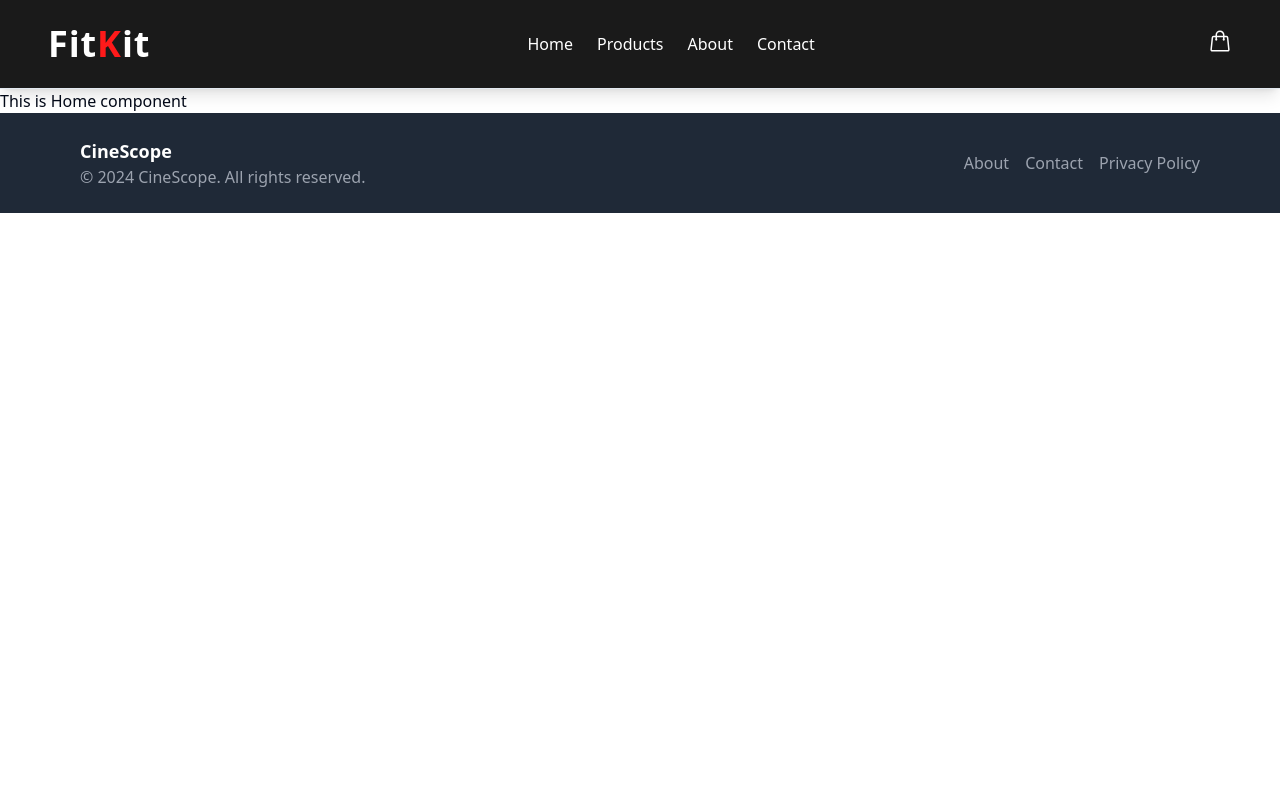
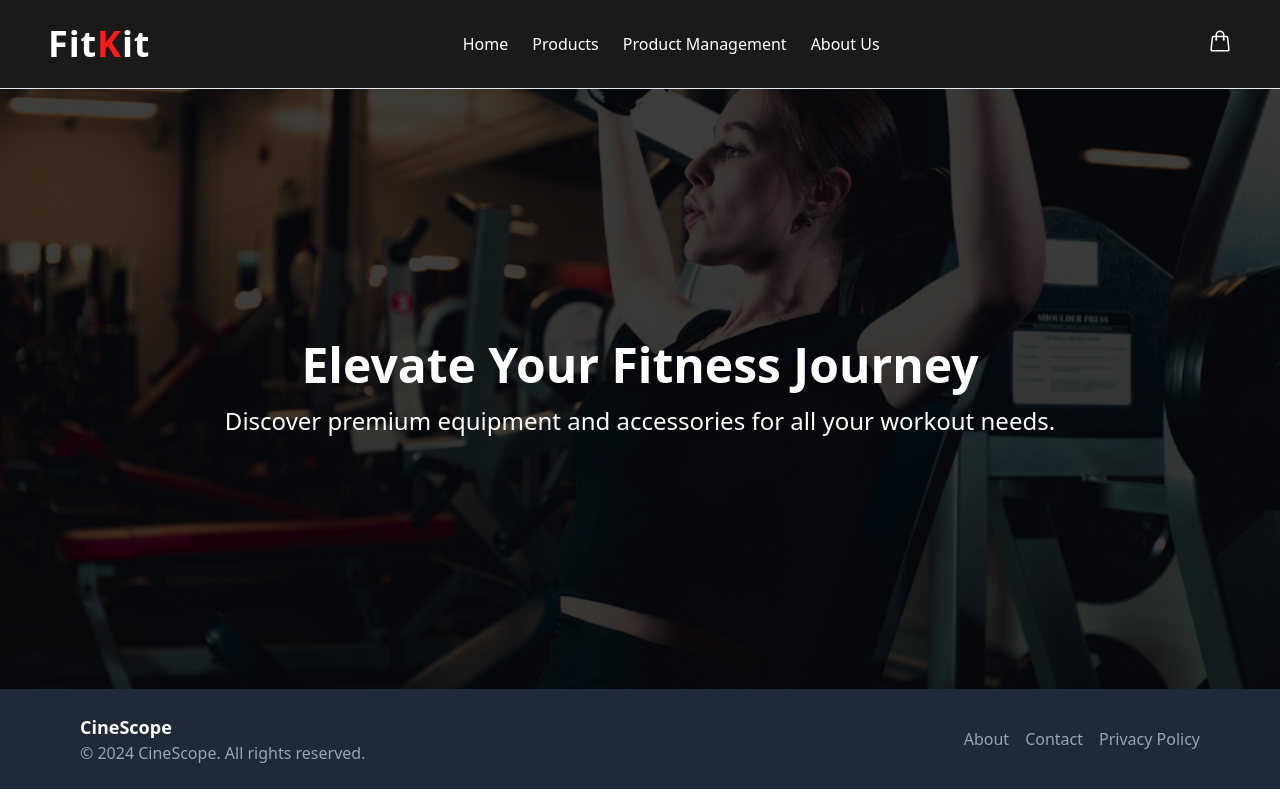
Before and after one commit to miavai649/fitkit-client, a React (Vite) app: page / in a window 1280 px wide. Built offline with nearby package versions, Linux system fonts and the light colour scheme.

Commit message:
banner added

```diff
--- a/src/pages/home/Home.tsx
+++ b/src/pages/home/Home.tsx
@@ -1,7 +1,24 @@
+import bannerImg from './../../assets/banner-backgroud.jpg'
+
 const Home = () => {
   return (
-    <div>
-      <h1>This is Home component</h1>
+    <div className='relative w-full h-[400px] md:h-[500px] lg:h-[600px] overflow-hidden m-0'>
+      <img
+        src={bannerImg}
+        alt='Banner Image'
+        width={1600}
+        height={900}
+        className='w-full h-full object-cover'
+      />
+      <div className='absolute inset-0 bg-black opacity-75'></div>
+      <div className='absolute inset-0 flex flex-col items-center justify-center p-4 text-center'>
+        <h2 className='text-3xl md:text-4xl lg:text-5xl font-bold text-white mb-4'>
+          Elevate Your Fitness Journey
+        </h2>
+        <p className='text-lg md:text-xl lg:text-2xl text-white'>
+          Discover premium equipment and accessories for all your workout needs.
+        </p>
+      </div>
     </div>
   )
 }
--- a/src/pages/shared/navbar/MainNavbar.tsx
+++ b/src/pages/shared/navbar/MainNavbar.tsx
@@ -1,34 +1,19 @@
-const mainNavItems = [
-  {
-    name: 'Home',
-    path: '/'
-  },
-  {
-    name: 'Products',
-    path: '/products'
-  },
-  {
-    name: 'About',
-    path: '/about'
-  },
-  {
-    name: 'Contact',
-    path: '/contact'
-  }
-]
+import { Link } from 'react-router-dom'
+import { navbarItems } from './SiteHeader'
 
 const MainNavbar = () => {
   return (
     <div className='mr-4 hidden md:flex items-center space-x-6'>
-      {mainNavItems.map((item, index) => (
+      {navbarItems.map((item, index) => (
+        <Link key={index} to={item.path}>
           <button
-          key={index}
             className='relative text-white font-medium transition-colors duration-200
           hover:text-secondary-500 after:content-[""] after:absolute after:left-0
           after:-bottom-1 after:w-0 after:h-[2px] after:bg-secondary-500
           after:transition-all after:duration-300 hover:after:w-full'>
-          {item.name}
+            {item.label}
           </button>
+        </Link>
       ))}
     </div>
   )
--- a/src/pages/shared/navbar/MobileNavbar.tsx
+++ b/src/pages/shared/navbar/MobileNavbar.tsx
@@ -2,6 +2,8 @@ import { useState } from 'react'
 import { Sheet, SheetContent, SheetTrigger } from '@/components/ui/sheet'
 import { Button } from '@/components/ui/button'
 import { Menu as MenuIcon } from 'lucide-react'
+import { navbarItems } from './SiteHeader'
+import { Link } from 'react-router-dom'
 
 const mainNavItems = [
   {
@@ -29,22 +31,29 @@ const MobileNavbar = () => {
     <Sheet open={open} onOpenChange={setOpen}>
       {/* This button will trigger open the mobile sheet menu */}
       <SheetTrigger asChild>
-        <Button variant='ghost' size='icon' className='md:hidden'>
-          <MenuIcon className='text-white' />
+        <Button
+          variant='ghost'
+          size='icon'
+          className='md:hidden hover:bg-primary-500 '>
+          <MenuIcon className='text-white hover:text-secondary-500' />
         </Button>
       </SheetTrigger>
 
       <SheetContent side='left'>
         <div className='flex flex-col items-center gap-4'>
-          {mainNavItems.map((item, index) => (
+          {navbarItems.map((item, index) => (
+            <Link key={index} to={item.path}>
               <button
-              key={index}
+                onClick={() => {
+                  setOpen(false)
+                }}
                 className='relative text-black font-medium transition-colors duration-200
           hover:text-secondary-500 after:content-[""] after:absolute after:left-0
           after:-bottom-1 after:w-0 after:h-[2px] after:bg-secondary-500
           after:transition-all after:duration-300 hover:after:w-full'>
-              {item.name}
+                {item.label}
               </button>
+            </Link>
           ))}
         </div>
       </SheetContent>
--- a/src/pages/shared/navbar/SiteHeader.tsx
+++ b/src/pages/shared/navbar/SiteHeader.tsx
@@ -2,9 +2,28 @@ import { ShoppingBagIcon } from '@heroicons/react/24/outline'
 import MainNavbar from './MainNavbar'
 import MobileNavbar from './MobileNavbar'
 
+export const navbarItems = [
+  {
+    path: '/',
+    label: 'Home'
+  },
+  {
+    path: '/products',
+    label: 'Products'
+  },
+  {
+    path: '/product-management',
+    label: 'Product Management'
+  },
+  {
+    path: '/about',
+    label: 'About Us'
+  }
+]
+
 const SiteHeader = () => {
   return (
-    <header className='w-full border-b bg-primary-500 shadow-lg p-4'>
+    <header className='w-full border-b bg-primary-500 shadow-lg p-4 m-0'>
       <div className='flex h-14 justify-between items-center px-8 container mx-auto'>
         <div className='flex justify-between items-center '>
           {/* mobile view navigation bar */}
```
Also changed, not shown: src/assets/banner-backgroud.jpg (added). Lines whose indentation alone changed are shown as unchanged.
